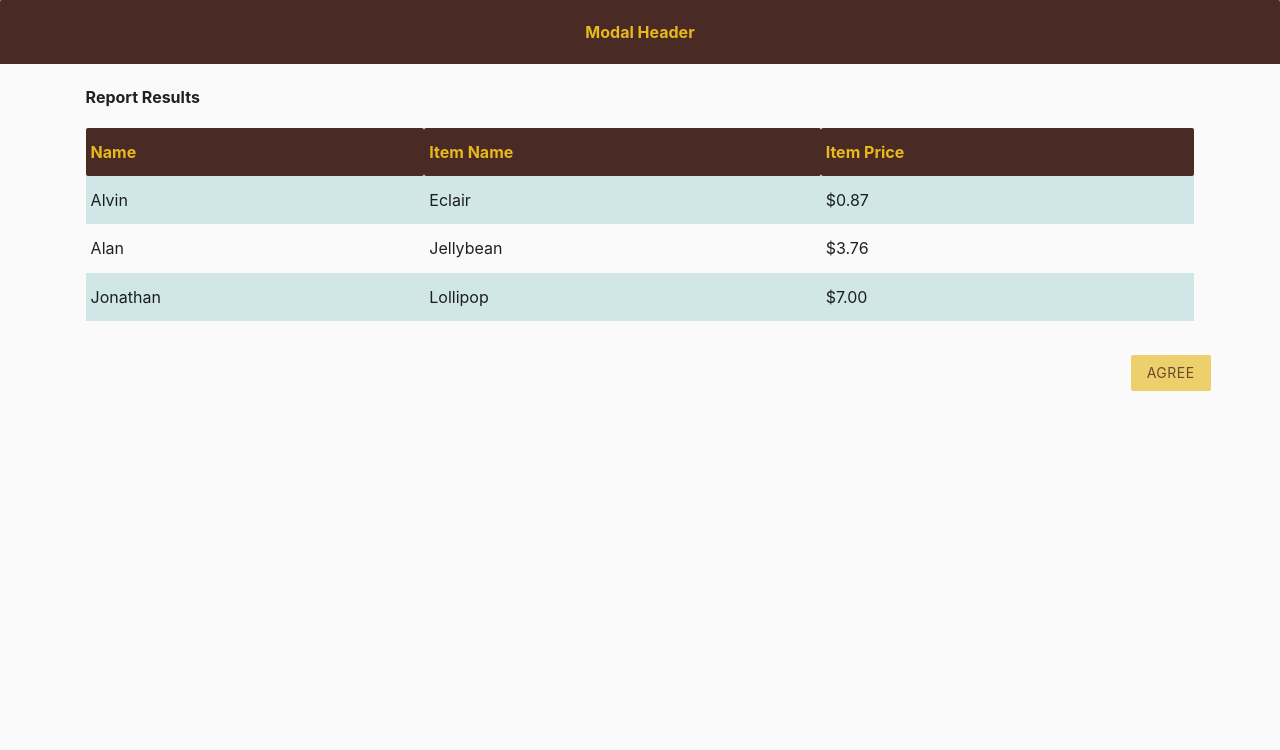
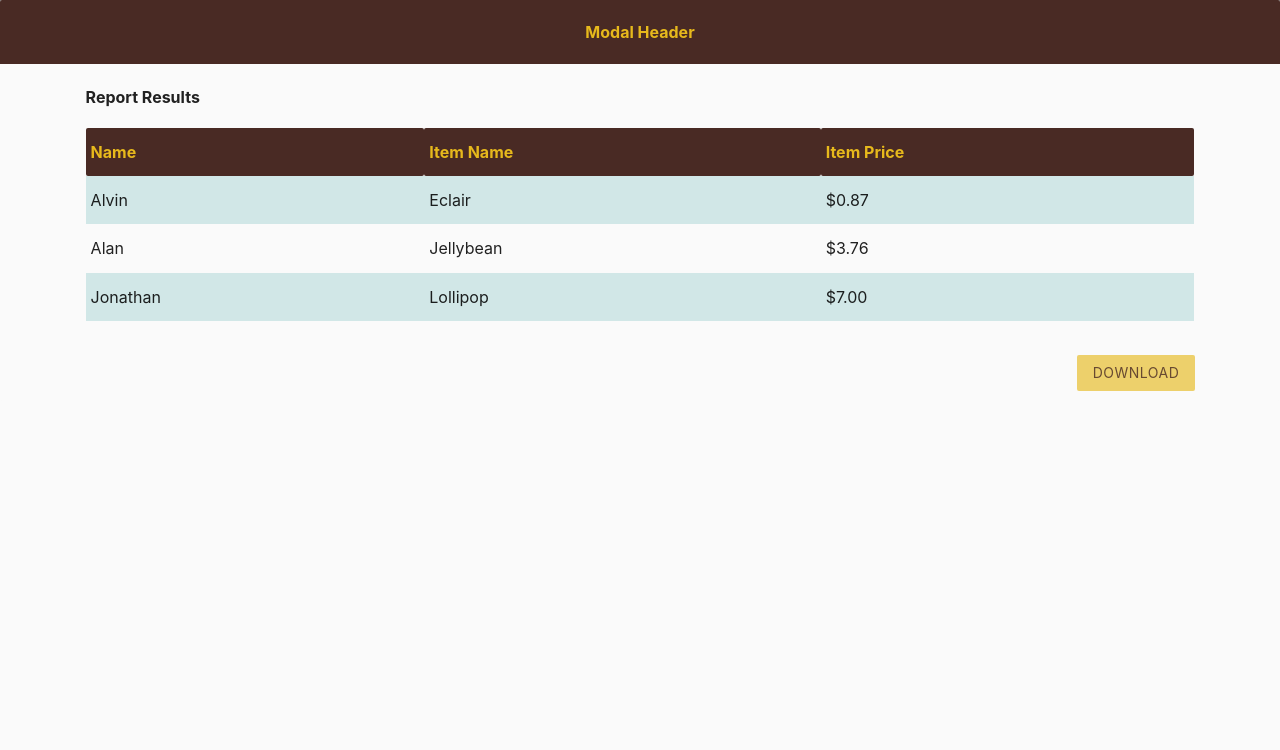
Before and after one commit to gitter-badger/admin_template, a PHP site: page / in a window 1280 px wide, after a click on "MODAL". Shown: the top 750 px of the page. Run offline with PHP 8.4, Linux system fonts and the light colour scheme; some libraries are stand-ins or nearby versions.

Commit message:
add download button in modal

```diff
--- a/assets/css/style.css
+++ b/assets/css/style.css
@@ -2915,3 +2915,8 @@ thead.table-header {
     color: #e7b91c;
     text-align: center;
 }
+
+
+.modal .modal-footer {
+  padding: 4px 23px;
+}
--- a/index.html
+++ b/index.html
@@ -338,7 +338,8 @@
 			    </div>
 			    <div class="modal-footer">
 			    	<div class=container>
-			      		<a href="#!" class="modal-close waves-effect waves-green btn-flat">Agree</a>
+			      		<!-- <a href="#!" class="modal-close waves-effect waves-green btn-flat">Agree</a> -->
+			      		<a href="#!" class="waves-effect waves-green btn-flat">Download</a>
 			  		</div>
 			    </div>
 			  </div>
```
